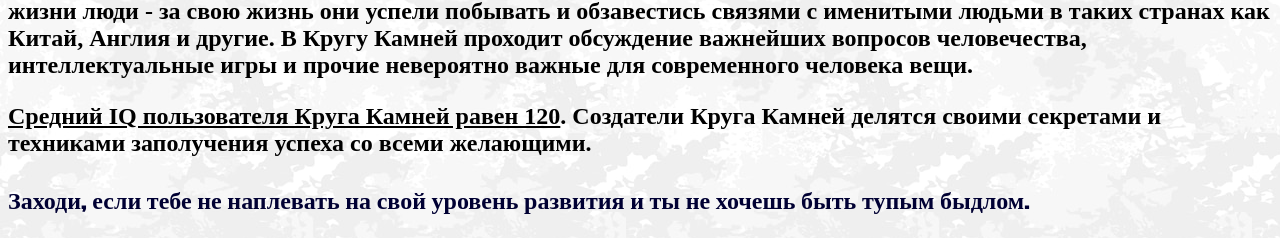
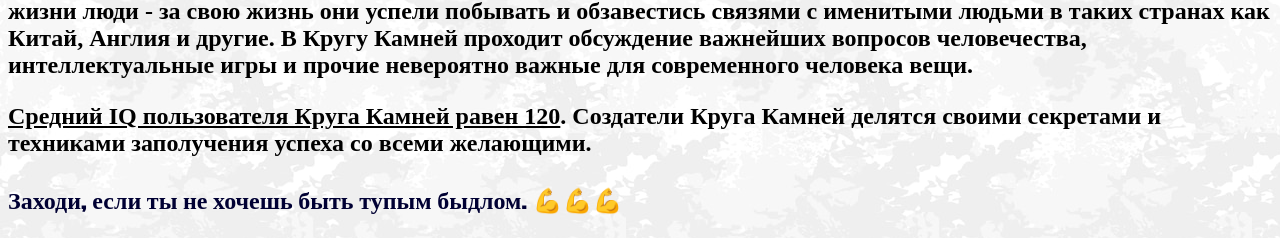
Before and after one commit to popechko/popechko.github.io, a plain HTML site: page index.html in a window 1280 px wide. Shown: the part 180-418 px from the top of the page. Drawn offline with Linux system fonts and the light colour scheme.

Commit message:
изменил

```diff
--- a/index.html
+++ b/index.html
@@ -24,7 +24,7 @@
 		<u>Средний IQ пользователя Круга Камней равен 120</u>. Создатели Круга Камней делятся своими секретами и техниками заполучения успеха со всеми желающими.
 		</p>
 		<h3><font color="#000033" face="Impact" size="5">
-		<b>Заходи, если тебе не наплевать на свой уровень развития и ты не хочешь быть тупым быдлом.</b>
+		<b>Заходи, если ты не хочешь быть тупым быдлом. 💪💪💪</b>
 
 		<p><a href="https://discord.gg/DXUf6MH"><img src="src/img/discord.png" width="100" height="100" alt="discord"></a>
 		<a href="https://t.me/+1XWegtTkvaYzM2Y9"><img src="src/img/telegram.webp" width="100" height="100" alt="telegram"></a></p>
```
